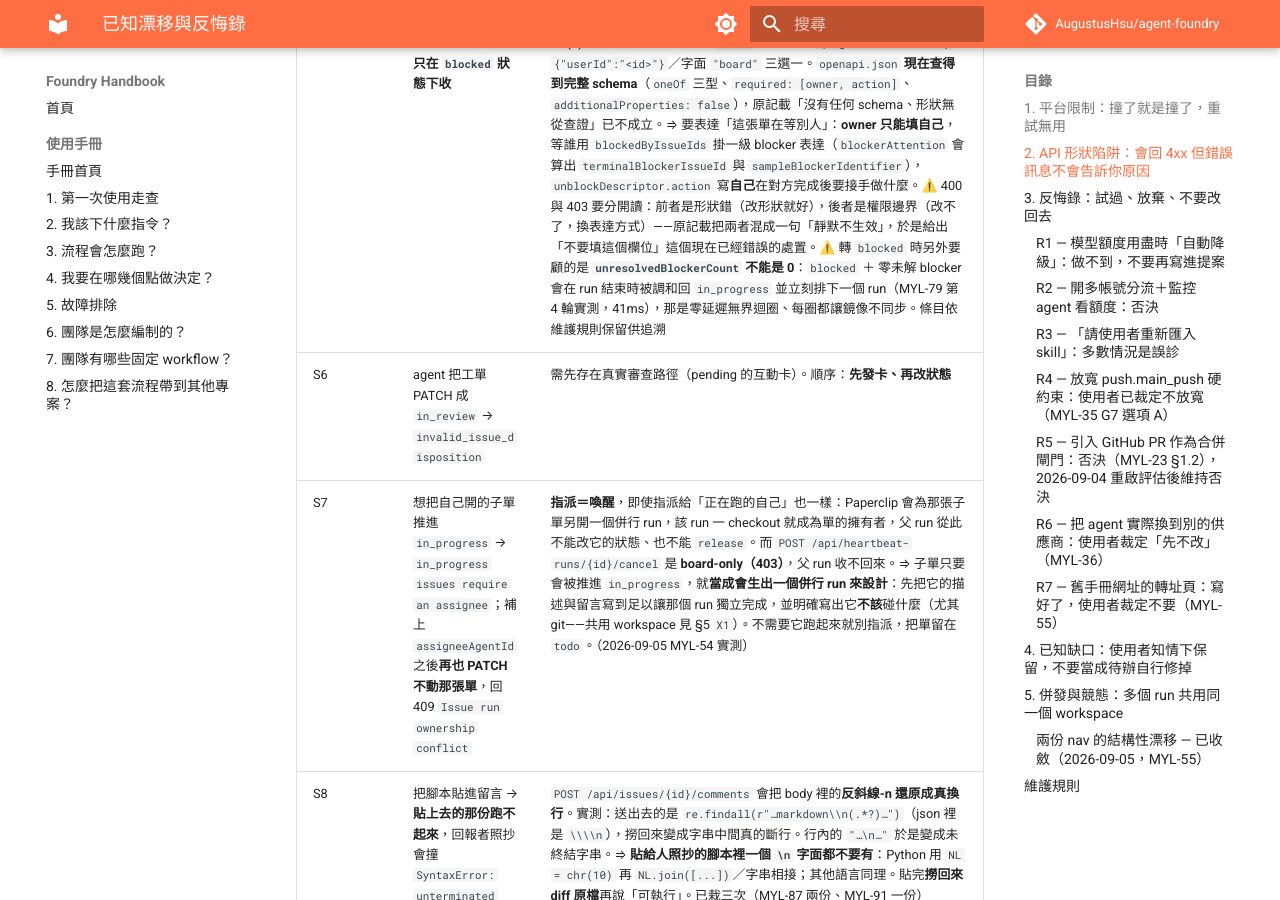
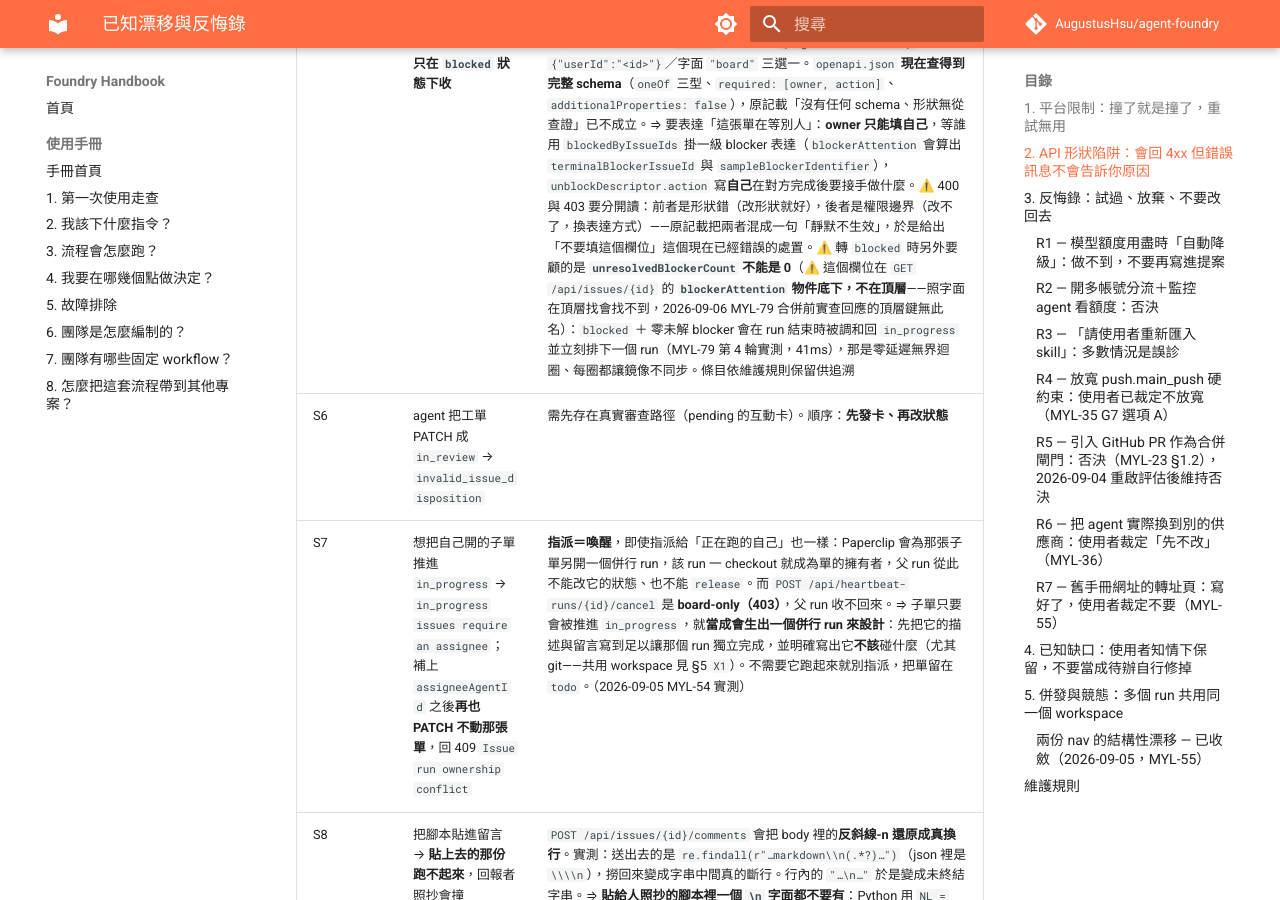
Before and after one commit to AugustusHsu/agent-foundry, an MkDocs documentation site: the page built from docs/standards/known-drift.md, in a window 1280 px wide and 900 px high, scrolled down 11148 px. Built offline with MkDocs 1.6.1 and Material for MkDocs 9.7.7, drawn with Linux system fonts in a browser that asks for light colours; comment, search, counter and statistics services are not loaded.

Commit message:
📝 MYL-79 訂正 known-drift S5：unresolvedBlockerCount 掛在 blockerAttention 底下
APPROVED 後搭便車的純事實訂正（沿用 MYL-74 判準 ②）：
S5 原文只寫「unresolvedBlockerCount 不能是 0」，沒寫這個欄位的落點。
本輪合併前實查 GET /api/issues/{id} 回應，頂層鍵無此名，實際在
blockerAttention 物件底下——照字面在頂層找會找不到（欄位名坑第四次）。

不動任何處置語意，僅補欄位路徑。已在結案留言向 Code Reviewer 揭露。

Co-Authored-By: Claude Opus 5 (1M context) <noreply@anthropic.com>

```diff
--- a/docs/standards/known-drift.md
+++ b/docs/standards/known-drift.md
@@ -53,7 +53,7 @@
 | S2 | `PUT /api/issues/{id}/documents/{key}` 放 `content` → 400；沒帶 `baseRevisionId` → 409 | 必填 `format: "markdown"`＋`body`＋`baseRevisionId`（現行 revision id） |
 | S3 | `POST /api/issues` 開單 → 404 | 開單走 `POST /api/companies/{companyId}/issues`。該 endpoint 在 `openapi.json` 的 requestBody schema 是**空的**，欄位名以 GET 單一 issue 的回傳形狀為準 |
 | S4 | 開單時直接設 `status: in_progress` → 被別的 heartbeat 搶走 checkout，隨後自己發卡回 409 `Issue run ownership conflict` | 先建成 `todo`／`backlog`，**發完卡再轉狀態** |
-| S5 | `PATCH /api/issues/{id}` 的 `unblockDescriptor.owner` **三種形狀三種結果**，原記載（MYL-52）只碰到其中一種、判成「寫不進去」。另有一個會**先**撞到的前提：這個欄位**只在 `blocked` 狀態下收** | ⚠️ **前提先看狀態**：issue 不是 `blocked` 時，整個 `unblockDescriptor` 在 owner 檢查**之前**就被擋掉，回 **422 `unblockDescriptor requires blocked status`**——走不到下面三種形狀那一層（2026-09-06 MYL-95 覆驗；該路徑是**原子**的，同批送的 `priority` 也沒寫進去）。**狀態是 `blocked` 之後，三種形狀分開看**：(a) `owner` 填**別的** agentId → **403 `Agents may only name themselves as an unblock owner`**，整包不生效——**不是靜默**，訊息講得很清楚；(b) `owner` 填**裸字串 id**（不論是不是自己）→ **400 `Validation error`**，`path: ["unblockDescriptor","owner"]`；(c) `owner` 填 **`{"agentId":"<自己>"}`** → **200 且確實寫入**。⇒ MYL-52 判定「填自己也不生效」的真正原因是 (b) 的**形狀錯**，不是權限。`owner` 是 union：`{"agentId":"<uuid>"}`／`{"userId":"<id>"}`／字面 `"board"` 三選一。`openapi.json` **現在查得到完整 schema**（`oneOf` 三型、`required: [owner, action]`、`additionalProperties: false`），原記載「沒有任何 schema、形狀無從查證」已不成立。⇒ 要表達「這張單在等別人」：**owner 只能填自己**，等誰用 `blockedByIssueIds` 掛一級 blocker 表達（`blockerAttention` 會算出 `terminalBlockerIssueId` 與 `sampleBlockerIdentifier`），`unblockDescriptor.action` 寫**自己**在對方完成後要接手做什麼。⚠️ 400 與 403 要分開讀：前者是形狀錯（改形狀就好），後者是權限邊界（改不了，換表達方式）——原記載把兩者混成一句「靜默不生效」，於是給出「不要填這個欄位」這個現在已經錯誤的處置。⚠️ 轉 `blocked` 時另外要顧的是 **`unresolvedBlockerCount` 不能是 0**：`blocked` ＋ 零未解 blocker 會在 run 結束時被調和回 `in_progress` 並立刻排下一個 run（MYL-79 第 4 輪實測，41ms），那是零延遲無界迴圈、每圈都讓鏡像不同步。條目依維護規則保留供追溯 |
+| S5 | `PATCH /api/issues/{id}` 的 `unblockDescriptor.owner` **三種形狀三種結果**，原記載（MYL-52）只碰到其中一種、判成「寫不進去」。另有一個會**先**撞到的前提：這個欄位**只在 `blocked` 狀態下收** | ⚠️ **前提先看狀態**：issue 不是 `blocked` 時，整個 `unblockDescriptor` 在 owner 檢查**之前**就被擋掉，回 **422 `unblockDescriptor requires blocked status`**——走不到下面三種形狀那一層（2026-09-06 MYL-95 覆驗；該路徑是**原子**的，同批送的 `priority` 也沒寫進去）。**狀態是 `blocked` 之後，三種形狀分開看**：(a) `owner` 填**別的** agentId → **403 `Agents may only name themselves as an unblock owner`**，整包不生效——**不是靜默**，訊息講得很清楚；(b) `owner` 填**裸字串 id**（不論是不是自己）→ **400 `Validation error`**，`path: ["unblockDescriptor","owner"]`；(c) `owner` 填 **`{"agentId":"<自己>"}`** → **200 且確實寫入**。⇒ MYL-52 判定「填自己也不生效」的真正原因是 (b) 的**形狀錯**，不是權限。`owner` 是 union：`{"agentId":"<uuid>"}`／`{"userId":"<id>"}`／字面 `"board"` 三選一。`openapi.json` **現在查得到完整 schema**（`oneOf` 三型、`required: [owner, action]`、`additionalProperties: false`），原記載「沒有任何 schema、形狀無從查證」已不成立。⇒ 要表達「這張單在等別人」：**owner 只能填自己**，等誰用 `blockedByIssueIds` 掛一級 blocker 表達（`blockerAttention` 會算出 `terminalBlockerIssueId` 與 `sampleBlockerIdentifier`），`unblockDescriptor.action` 寫**自己**在對方完成後要接手做什麼。⚠️ 400 與 403 要分開讀：前者是形狀錯（改形狀就好），後者是權限邊界（改不了，換表達方式）——原記載把兩者混成一句「靜默不生效」，於是給出「不要填這個欄位」這個現在已經錯誤的處置。⚠️ 轉 `blocked` 時另外要顧的是 **`unresolvedBlockerCount` 不能是 0**（⚠️ 這個欄位在 `GET /api/issues/{id}` 的 **`blockerAttention` 物件底下，不在頂層**——照字面在頂層找會找不到，2026-09-06 MYL-79 合併前實查回應的頂層鍵無此名）：`blocked` ＋ 零未解 blocker 會在 run 結束時被調和回 `in_progress` 並立刻排下一個 run（MYL-79 第 4 輪實測，41ms），那是零延遲無界迴圈、每圈都讓鏡像不同步。條目依維護規則保留供追溯 |
 | S6 | agent 把工單 PATCH 成 `in_review` → `invalid_issue_disposition` | 需先存在真實審查路徑（pending 的互動卡）。順序：**先發卡、再改狀態** |
 | S7 | 想把自己開的子單推進 `in_progress` → `in_progress issues require an assignee`；補上 `assigneeAgentId` 之後**再也 PATCH 不動那張單**，回 409 `Issue run ownership conflict` | **指派＝喚醒**，即使指派給「正在跑的自己」也一樣：Paperclip 會為那張子單另開一個併行 run，該 run 一 checkout 就成為單的擁有者，父 run 從此不能改它的狀態、也不能 `release`。而 `POST /api/heartbeat-runs/{id}/cancel` 是 **board-only（403）**，父 run 收不回來。⇒ 子單只要會被推進 `in_progress`，就**當成會生出一個併行 run 來設計**：先把它的描述與留言寫到足以讓那個 run 獨立完成，並明確寫出它**不該**碰什麼（尤其 git——共用 workspace 見 §5 `X1`）。不需要它跑起來就別指派，把單留在 `todo`。（2026-09-05 MYL-54 實測） |
 | S8 | 把腳本貼進留言 → **貼上去的那份跑不起來**，回報者照抄會撞 `SyntaxError: unterminated string literal`。原文正確、`json.dumps` 也正確，看起來完全沒問題 | `POST /api/issues/{id}/comments` 會把 body 裡的**反斜線-n 還原成真換行**。實測：送出去的是 `re.findall(r"…markdown\\n(.*?)…")`（json 裡是 `\\\\n`），撈回來變成字串中間真的斷行。行內的 `"…\n…"` 於是變成未終結字串。⇒ **貼給人照抄的腳本裡一個 `\n` 字面都不要有**：Python 用 `NL = chr(10)` 再 `NL.join([...])`／字串相接；其他語言同理。貼完**撈回來 diff 原檔**再說「可執行」。已栽三次（MYL-87 兩份、MYL-91 一份）（2026-09-06 MYL-91 實測） |
```
